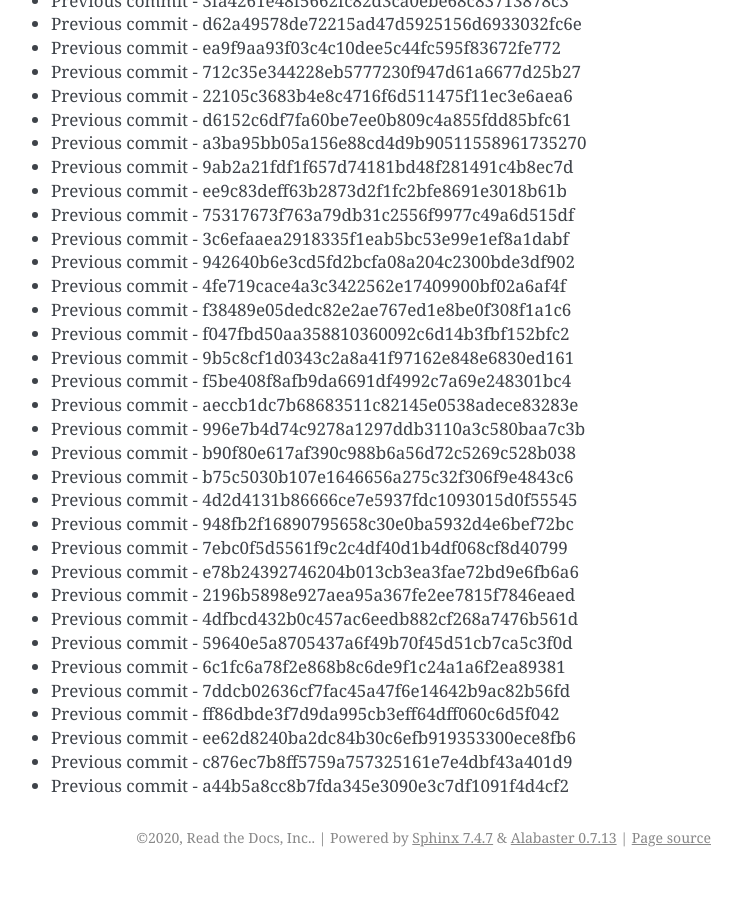
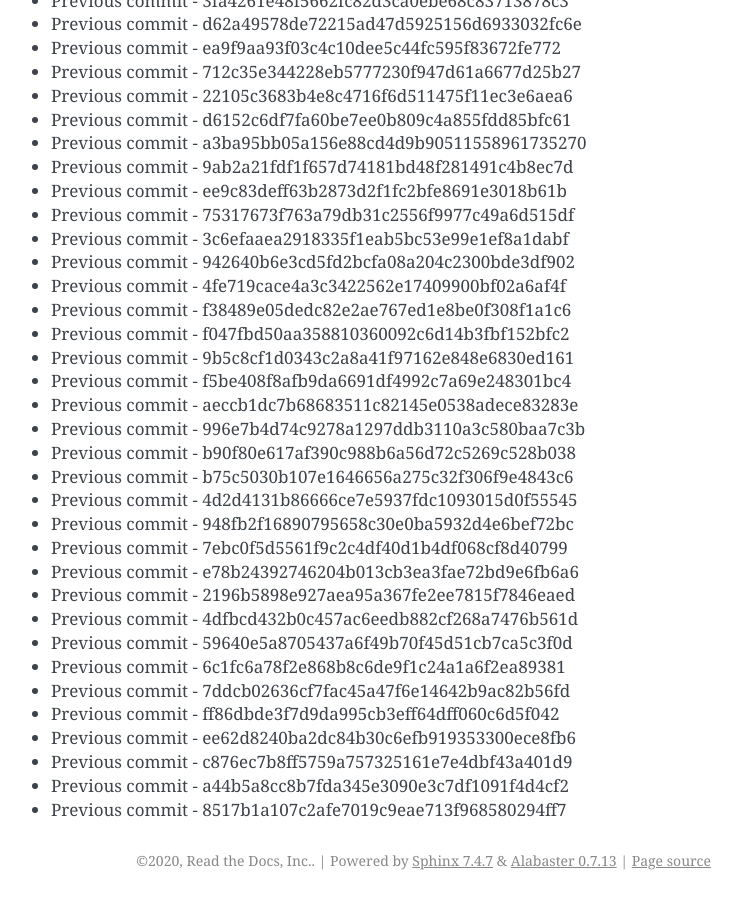
Before and after one commit to readthedocs/rtd-git-stresstest, a Sphinx documentation site: the page built from docs/updates.rst, in a window 1280 px wide and 900 px high, scrolled down 102458 px. Shown: the whole window, without its empty margins (399-1141 px from the left). Built offline with Sphinx 7.4.7, drawn with Linux system fonts in a browser that asks for light colours; before the commit the page ends 103335 px from its top, so only the background shows below that.

Commit message:
Generating commit from previous: 8517b1a107c2afe7019c9eae713f968580294ff7

```diff
--- a/docs/updates.rst
+++ b/docs/updates.rst
@@ -4337,3 +4337,4 @@ It can be tested for any performance characteristics.
 * Previous commit - ee62d8240ba2dc84b30c6efb919353300ece8fb6
 * Previous commit - c876ec7b8ff5759a757325161e7e4dbf43a401d9
 * Previous commit - a44b5a8cc8b7fda345e3090e3c7df1091f4d4cf2
+* Previous commit - 8517b1a107c2afe7019c9eae713f968580294ff7
```
